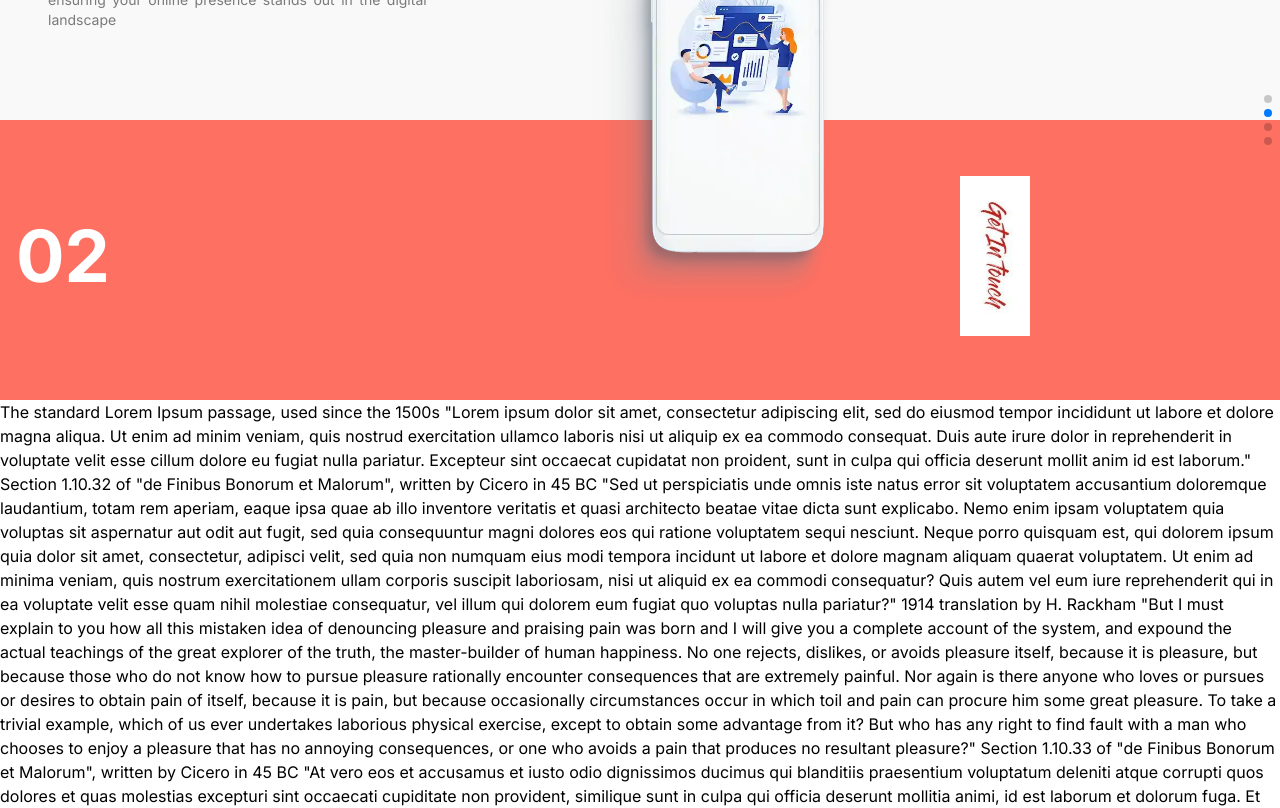
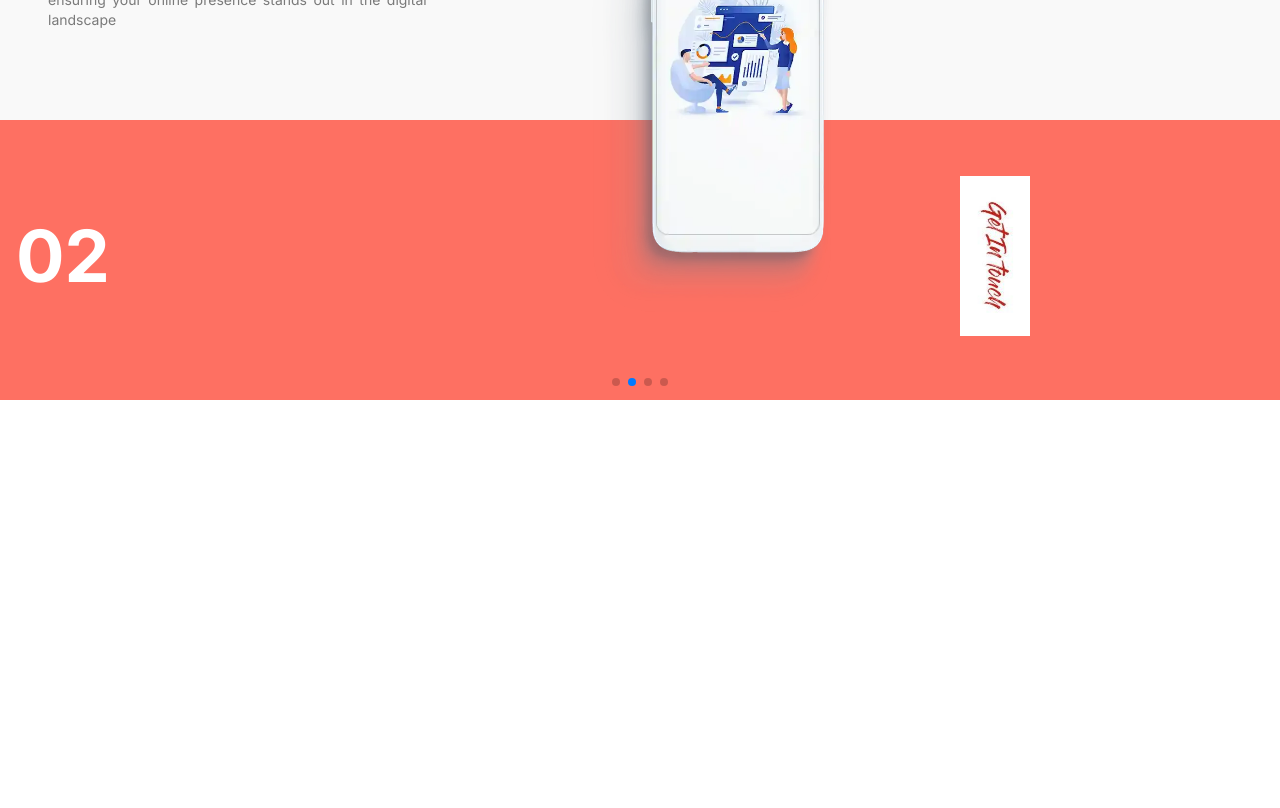
Before and after one commit to ukasha36/American-Web-Express, a Next.js app: page /Banner in a window 1280 px wide. Shown: the part 2560-3368 px from the top of the page. After the commit the page ends 2960 px from the top, so only its background shows below. Built offline with nearby package versions, Linux system fonts and the light colour scheme.

Commit message:
Slider changes to horizontal

```diff
--- a/src/app/Banner/page.js
+++ b/src/app/Banner/page.js
@@ -161,15 +161,17 @@ function Banner() {
         </div>
       </div>
       {/* Section 4  */}
-      <Swiper
-        className=" sm:h-[40rem] md:h-[70vh] "
-        modules={[Navigation, Pagination, Scrollbar, Autoplay]}
+      <Swiper className=" sm:h-[40rem] md:h-[70vh] "
+        modules={[Navigation, Pagination, Scrollbar,  Autoplay]}
         slidesPerView={1}
-        direction="vertical" // Set direction to vertical
-        // loop={true}
+        direction="horizontal" // Set direction to vertical
+        loop={true}
               autoplay={{
                 delay: 2500,
+                disableOnInteraction: false,
+
                }}
+
         pagination={{
           clickable: true, // Enable pagination dots
         }}
@@ -178,10 +180,8 @@ function Banner() {
       >
         <SwiperSlide>
           <div className=" h-full flex flex-col">
-            <div
-              className=" h-3/6 bg-brand-500 flex  flex-col md:justify-evenly
-            "
-            >
+            <div className=" h-3/6 bg-brand-500 flex  flex-col md:justify-evenly
+            ">
             <div className="flex  items-center  sm:h-1/5  md:h-1/6  w-full  ">
             <Image
               src="/line.svg"
@@ -193,32 +193,27 @@ function Banner() {
             <h4 className="text-2xl uppercase"> Web Development </h4>
           </div>
           <div className=" sm:w-5/6  md:w-2/6 flex sm:h-2/4  md:h-3/5 md:pl-12 sm:pl-4">
+
               <p className=" text-brand-50 text-justify sm:leading-5 text-sm">
+
                 Our skilled web developers craft digital excellence, turning
-                  visions into online realities.With expertise and innovation,
-                  we transform ideas into dynamic websites, ensuring your online
+                visions into online realities.With expertise and innovation, we
+                transform ideas into dynamic websites, ensuring your online
                 presence stands out in the digital landscape
               </p>
               </div>
             </div>
             <div className=" h-3/6 bg-brand-100 flex justify-between">
-              <div className=" flex sm:items-end md:items-center  ml-4  sm:pb-2">
-                {" "}
-                <h1 className="text-7xl font-bold text-brand-300">01</h1>
+           <div className=" flex sm:items-end md:items-center  ml-4  sm:pb-2"> <h1 className="text-7xl font-bold text-brand-300">01</h1>
            </div>
            <div className=" sm:w-20 md:w-1/4 h-full flex    sm:items-end md:items-center sm:pb-2 ">
-                <button>
-                  <Link href="/touch">
-                    {" "}
-                    <Image
+           <button><Link href="/touch">  <Image
               src="/img7.jpg"
               width={70}
               height={320}
               alt="logo "
               className="h-30 md:w-25 md:h-40"
-                    />
-                  </Link>
-                </button>
+            /></Link></button>
            </div>
             </div>
             <Image
@@ -233,12 +228,11 @@ function Banner() {
 
 {/* Slide 2  */}
 
+
 <SwiperSlide>
           <div className=" h-full flex flex-col">
-            <div
-              className=" h-3/6 bg-brand-500 flex  flex-col md:justify-evenly
-            "
-            >
+            <div className=" h-3/6 bg-brand-500 flex  flex-col md:justify-evenly
+            ">
             <div className="flex  items-center  sm:h-1/5  md:h-1/6  w-full  ">
             <Image
               src="/line.svg"
@@ -250,32 +244,27 @@ function Banner() {
             <h4 className="text-2xl uppercase"> UI & UX Design </h4>
           </div>
           <div className=" sm:w-5/6  md:w-2/6 flex sm:h-2/4  md:h-3/5 md:pl-12 sm:pl-4">
+
               <p className=" text-brand-50 text-justify sm:leading-5 text-sm">
+
                 Our skilled web developers craft digital excellence, turning
-                  visions into online realities.With expertise and innovation,
-                  we transform ideas into dynamic websites, ensuring your online
+                visions into online realities.With expertise and innovation, we
+                transform ideas into dynamic websites, ensuring your online
                 presence stands out in the digital landscape
               </p>
               </div>
             </div>
             <div className=" h-3/6 bg-brand-100 flex justify-between">
-              <div className=" flex sm:items-end md:items-center  ml-4  sm:pb-2">
-                {" "}
-                <h1 className="text-7xl font-bold text-brand-300">02</h1>
+           <div className=" flex sm:items-end md:items-center  ml-4  sm:pb-2"> <h1 className="text-7xl font-bold text-brand-300">02</h1>
            </div>
            <div className=" sm:w-20 md:w-1/4 h-full flex    sm:items-end md:items-center sm:pb-2 ">
-                <button>
-                  <Link href="/touch">
-                    {" "}
-                    <Image
+           <button><Link href="/touch">  <Image
               src="/img7.jpg"
               width={70}
               height={320}
               alt="logo "
               className="h-30 md:w-25 md:h-40"
-                    />
-                  </Link>
-                </button>
+            /></Link></button>
            </div>
             </div>
             <Image
@@ -290,12 +279,11 @@ function Banner() {
 
 {/* Slide 3  */}
 
+
 <SwiperSlide>
           <div className=" h-full flex flex-col">
-            <div
-              className=" h-3/6 bg-brand-500 flex  flex-col md:justify-evenly
-            "
-            >
+            <div className=" h-3/6 bg-brand-500 flex  flex-col md:justify-evenly
+            ">
             <div className="flex  items-center  sm:h-1/5  md:h-1/6  w-full  ">
             <Image
               src="/line.svg"
@@ -307,32 +295,27 @@ function Banner() {
             <h4 className="text-2xl uppercase"> Graphic Designing</h4>
           </div>
           <div className=" sm:w-5/6  md:w-2/6 flex sm:h-2/4  md:h-3/5 md:pl-12 sm:pl-4">
+
               <p className=" text-brand-50 text-justify sm:leading-5 text-sm">
+
                 Our skilled web developers craft digital excellence, turning
-                  visions into online realities.With expertise and innovation,
-                  we transform ideas into dynamic websites, ensuring your online
+                visions into online realities.With expertise and innovation, we
+                transform ideas into dynamic websites, ensuring your online
                 presence stands out in the digital landscape
               </p>
               </div>
             </div>
             <div className=" h-3/6 bg-brand-100 flex justify-between">
-              <div className=" flex sm:items-end md:items-center  ml-4  sm:pb-2">
-                {" "}
-                <h1 className="text-7xl font-bold text-brand-300">03</h1>
+           <div className=" flex sm:items-end md:items-center  ml-4  sm:pb-2"> <h1 className="text-7xl font-bold text-brand-300">03</h1>
            </div>
            <div className=" sm:w-20 md:w-1/4 h-full flex    sm:items-end md:items-center sm:pb-2 ">
-                <button>
-                  <Link href="/touch">
-                    {" "}
-                    <Image
+           <button><Link href="/touch">  <Image
               src="/img7.jpg"
               width={70}
               height={320}
               alt="logo "
               className="h-30 md:w-25 md:h-40"
-                    />
-                  </Link>
-                </button>
+            /></Link></button>
            </div>
             </div>
             <Image
@@ -348,10 +331,8 @@ function Banner() {
 {/* Slide 4  */}
 <SwiperSlide>
           <div className=" h-full flex flex-col">
-            <div
-              className=" h-3/6 bg-brand-500 flex  flex-col md:justify-evenly
-            "
-            >
+            <div className=" h-3/6 bg-brand-500 flex  flex-col md:justify-evenly
+            ">
             <div className="flex  items-center  sm:h-1/5  md:h-1/6  w-full  ">
             <Image
               src="/line.svg"
@@ -363,32 +344,27 @@ function Banner() {
             <h4 className="text-2xl uppercase"> Social Media Marketing </h4>
           </div>
           <div className=" sm:w-5/6  md:w-2/6 flex sm:h-2/4  md:h-3/5 md:pl-12 sm:pl-4">
+
               <p className=" text-brand-50 text-justify sm:leading-5 text-sm">
+
                 Our skilled web developers craft digital excellence, turning
-                  visions into online realities.With expertise and innovation,
-                  we transform ideas into dynamic websites, ensuring your online
+                visions into online realities.With expertise and innovation, we
+                transform ideas into dynamic websites, ensuring your online
                 presence stands out in the digital landscape
               </p>
               </div>
             </div>
             <div className=" h-3/6 bg-brand-100 flex justify-between">
-              <div className=" flex sm:items-end md:items-center  ml-4  sm:pb-2">
-                {" "}
-                <h1 className="text-7xl font-bold text-brand-300">04</h1>
+           <div className=" flex sm:items-end md:items-center  ml-4  sm:pb-2"> <h1 className="text-7xl font-bold text-brand-300">04</h1>
            </div>
            <div className=" sm:w-20 md:w-1/4 h-full flex    sm:items-end md:items-center sm:pb-2 ">
-                <button>
-                  <Link href="/touch">
-                    {" "}
-                    <Image
+           <button><Link href="/touch">  <Image
               src="/img7.jpg"
               width={70}
               height={320}
               alt="logo "
               className="h-30 md:w-25 md:h-40"
-                    />
-                  </Link>
-                </button>
+            /></Link></button>
            </div>
             </div>
             <Image
@@ -404,89 +380,8 @@ function Banner() {
 
       {/* Section 5  */}
 
-      <div className=" md:h-">
-        <div className=" md:h-">
-          The standard Lorem Ipsum passage, used since the 1500s "Lorem ipsum
-          dolor sit amet, consectetur adipiscing elit, sed do eiusmod tempor
-          incididunt ut labore et dolore magna aliqua. Ut enim ad minim veniam,
-          quis nostrud exercitation ullamco laboris nisi ut aliquip ex ea
-          commodo consequat. Duis aute irure dolor in reprehenderit in voluptate
-          velit esse cillum dolore eu fugiat nulla pariatur. Excepteur sint
-          occaecat cupidatat non proident, sunt in culpa qui officia deserunt
-          mollit anim id est laborum." Section 1.10.32 of "de Finibus Bonorum et
-          Malorum", written by Cicero in 45 BC "Sed ut perspiciatis unde omnis
-          iste natus error sit voluptatem accusantium doloremque laudantium,
-          totam rem aperiam, eaque ipsa quae ab illo inventore veritatis et
-          quasi architecto beatae vitae dicta sunt explicabo. Nemo enim ipsam
-          voluptatem quia voluptas sit aspernatur aut odit aut fugit, sed quia
-          consequuntur magni dolores eos qui ratione voluptatem sequi nesciunt.
-          Neque porro quisquam est, qui dolorem ipsum quia dolor sit amet,
-          consectetur, adipisci velit, sed quia non numquam eius modi tempora
-          incidunt ut labore et dolore magnam aliquam quaerat voluptatem. Ut
-          enim ad minima veniam, quis nostrum exercitationem ullam corporis
-          suscipit laboriosam, nisi ut aliquid ex ea commodi consequatur? Quis
-          autem vel eum iure reprehenderit qui in ea voluptate velit esse quam
-          nihil molestiae consequatur, vel illum qui dolorem eum fugiat quo
-          voluptas nulla pariatur?" 1914 translation by H. Rackham "But I must
-          explain to you how all this mistaken idea of denouncing pleasure and
-          praising pain was born and I will give you a complete account of the
-          system, and expound the actual teachings of the great explorer of the
-          truth, the master-builder of human happiness. No one rejects,
-          dislikes, or avoids pleasure itself, because it is pleasure, but
-          because those who do not know how to pursue pleasure rationally
-          encounter consequences that are extremely painful. Nor again is there
-          anyone who loves or pursues or desires to obtain pain of itself,
-          because it is pain, but because occasionally circumstances occur in
-          which toil and pain can procure him some great pleasure. To take a
-          trivial example, which of us ever undertakes laborious physical
-          exercise, except to obtain some advantage from it? But who has any
-          right to find fault with a man who chooses to enjoy a pleasure that
-          has no annoying consequences, or one who avoids a pain that produces
-          no resultant pleasure?" Section 1.10.33 of "de Finibus Bonorum et
-          Malorum", written by Cicero in 45 BC "At vero eos et accusamus et
-          iusto odio dignissimos ducimus qui blanditiis praesentium voluptatum
-          deleniti atque corrupti quos dolores et quas molestias excepturi sint
-          occaecati cupiditate non provident, similique sunt in culpa qui
-          officia deserunt mollitia animi, id est laborum et dolorum fuga. Et
-          harum quidem rerum facilis est et expedita distinctio. Nam libero
-          tempore, cum soluta nobis est eligendi optio cumque nihil impedit quo
-          minus id quod maxime placeat facere possimus, omnis voluptas assumenda
-          est, omnis dolor repellendus. Temporibus autem quibusdam et aut
-          officiis debitis aut rerum necessitatibus saepe eveniet ut et
-          voluptates repudiandae sint et molestiae non recusandae. Itaque earum
-          rerum hic tenetur a sapiente delectus, ut aut reiciendis voluptatibus
-          maiores alias consequatur aut perferendis doloribus asperiores
-          repellat." 1914 translation by H. Rackham "On the other hand, we
-          denounce with righteous indignation and dislike men who are so
-          beguiled and demoralized by the charms of pleasure of the moment, so
-          blinded by desire, that they cannot foresee the pain and trouble that
-          are bound to ensue; and equal blame belongs to those who fail in their
-          duty through weakness of will, which is the same as saying through
-          shrinking from toil and pain. These cases are perfectly simple and
-          easy to distinguish. In a free hour, when our power of choice is
-          untrammelled and when nothing prevents our being able to do what we
-          like best, every pleasure is to be welcomed and every pain avoided.
-          But in certain circumstances and owing to the claims of duty or the
-          obligations of business it will frequently occur that pleasures have
-          to be repudiated and annoyances accepted. The wise man therefore
-          always holds in these matters to this principle of selection: he
-          rejects pleasures to secure other greater pleasures, or else he
-          endures pains to avoid worse pains." Hello Hello
 
 
-          <Image
-              src="/img10.webp"
-              width={230}
-              height={350}
-              alt="logo "
-              className="sm:h-96 absolute sm:w-48 sm:top-52 sm:left-[3.5rem]  md:h-[29rem] md:w-60 md:top-2 md:bottom-2 md:left-[37rem]  z-10"
-            />{" "}
-        </div>
-        <div></div>
-        <div></div>
-        <div></div>
-        <div></div>
-      </div>
     </>
   );
 }
```
Lines whose indentation alone changed are shown as unchanged.
